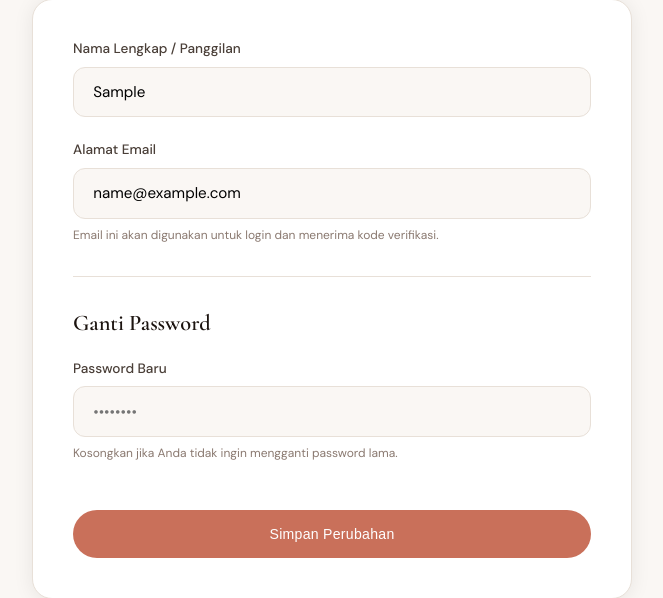
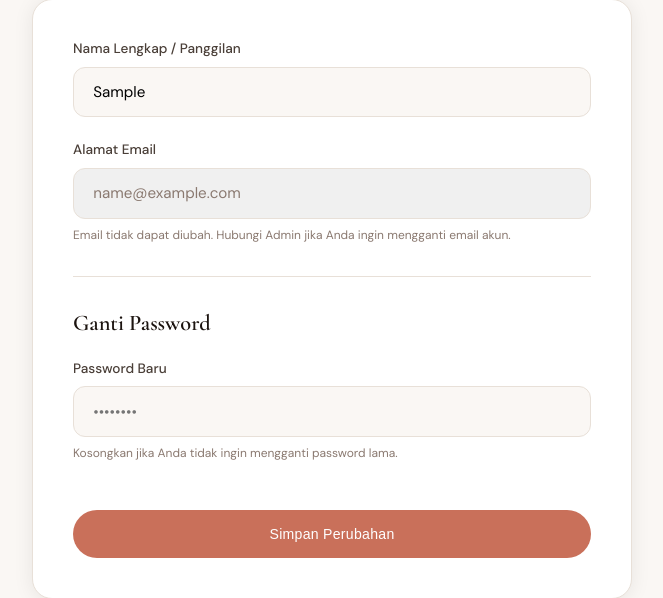
Before and after one commit to LittlebitCode/buket_shop, a Django app: page /auth/profile/ in a window 1280 px wide. Shown: the part 331-929 px from the top of the page, without its empty margins (308-971 px from the left). Run offline with Django 4.2, Linux system fonts and the light colour scheme; the visitor is signed in with stand-in values (Sample User, id 1).

Commit message:
Restrict email update to Admin Panel only

```diff
--- a/apps/accounts/views.py
+++ b/apps/accounts/views.py
@@ -121,11 +121,9 @@ def profile_view(request):
     user = request.user
     if request.method == 'POST':
         first_name = request.POST.get('first_name')
-        email = request.POST.get('email')
         new_password = request.POST.get('new_password')
 
         user.first_name = first_name
-        user.email = email
 
         if new_password:
             user.set_password(new_password)
--- a/templates/accounts/profile.html
+++ b/templates/accounts/profile.html
@@ -53,8 +53,10 @@
 
       <div class="form-group">
         <label>Alamat Email</label>
-        <input type="email" name="email" value="{{ user.email }}" required>
-        <p class="help-text">Email ini akan digunakan untuk login dan menerima kode verifikasi.</p>
+        <div style="padding:0.9rem 1.2rem; background:#f0f0f0; border-radius:12px; color:var(--ink-soft); font-size:0.95rem; border:1.5px solid var(--border);">
+          {{ user.email }}
+        </div>
+        <p class="help-text">Email tidak dapat diubah. Hubungi Admin jika Anda ingin mengganti email akun.</p>
       </div>
 
       <div style="height:1px; background:var(--border); margin:2rem 0;"></div>
```
